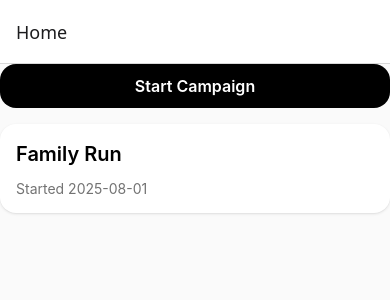
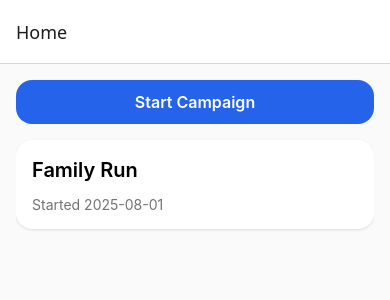
Before and after one commit to dzrust/dorfromantik_bg_helper, a React Native app: screen / in a window 390 px wide. Shown: the top 300 px of the page. Built offline with nearby package versions, Linux system fonts and the light colour scheme.

Commit message:
feat: add in new button styles and set a disabled state for the player adding when there are 4 players already

```diff
--- a/App.tsx
+++ b/App.tsx
@@ -9,14 +9,17 @@ import "./global.css";
 import { useColorScheme } from "react-native";
 import { Navigation } from "./src/navigation";
 import { ToastProvider } from "./src";
+import { SafeAreaProvider } from "react-native-safe-area-context";
 
 function App() {
   const isDarkMode = useColorScheme() === "dark";
 
   return (
-    <ToastProvider>
-      <Navigation />
-    </ToastProvider>
+    <SafeAreaProvider>
+      <ToastProvider>
+        <Navigation />
+      </ToastProvider>
+    </SafeAreaProvider>
   );
 }
 
--- a/src/components/ui/Button.tsx
+++ b/src/components/ui/Button.tsx
@@ -1,44 +1,105 @@
+
 import React from "react";
 import { Pressable, Text, PressableProps } from "react-native";
 import { cn } from "../../lib/cn";
-import { tokens } from "../../theme/tokens";
+
+type ColorVariant = "primary" | "secondary" | "tertiary";
+type StyleVariant = "solid" | "outline" | "ghost";
 
 type Props = PressableProps & {
-  variant?: "solid" | "outline" | "ghost";
+  color?: ColorVariant;
+  variant?: StyleVariant;
   size?: "sm" | "md" | "lg";
+  disabled?: boolean;
   className?: string;
   textClassName?: string;
   children?: React.ReactNode;
 };
 
+const colorStyles: Record<ColorVariant, any> = {
+  primary: {
+    solid: "bg-blue-600",
+    outline: "border border-blue-600",
+    ghost: "",
+    textSolid: "text-white",
+    textOutline: "text-blue-600",
+    textGhost: "text-blue-600",
+    disabledBg: "bg-blue-300",
+    disabledText: "text-white/70",
+  },
+  secondary: {
+    solid: "bg-green-600",
+    outline: "border border-green-600",
+    ghost: "",
+    textSolid: "text-white",
+    textOutline: "text-green-600",
+    textGhost: "text-green-600",
+    disabledBg: "bg-green-300",
+    disabledText: "text-white/70",
+  },
+  tertiary: {
+    solid: "bg-neutral-800",
+    outline: "border border-neutral-800",
+    ghost: "",
+    textSolid: "text-white",
+    textOutline: "text-neutral-800",
+    textGhost: "text-neutral-800",
+    disabledBg: "bg-neutral-400",
+    disabledText: "text-white/70",
+  },
+};
+
 export function Button({
+  color = "primary",
   variant = "solid",
   size = "md",
+  disabled = false,
   className,
   textClassName,
   children,
   ...rest
 }: Props) {
-  const base = "items-center justify-center " + tokens.radius;
+  const base = "items-center justify-center rounded-2xl";
   const sizes: Record<string, string> = {
     sm: "h-9 px-3",
     md: "h-11 px-4",
     lg: "h-12 px-5",
   };
-  const variants: Record<string, string> = {
-    solid: tokens.primaryBg,
-    outline: "bg-transparent border border-black",
-    ghost: "bg-transparent",
-  };
+
+  const styles = colorStyles[color];
+  const bg =
+    variant === "solid"
+      ? styles.solid
+      : variant === "outline"
+      ? styles.outline
+      : styles.ghost;
+  const textColor =
+    variant === "solid"
+      ? styles.textSolid
+      : variant === "outline"
+      ? styles.textOutline
+      : styles.textGhost;
+
+  const disabledBg =
+    variant === "solid" ? styles.disabledBg : variant === "outline" ? styles.outline : "";
+  const disabledText = styles.disabledText;
+
   return (
     <Pressable
-      className={cn(base, sizes[size], variants[variant], "active:opacity-80", className)}
+      className={cn(
+        base,
+        sizes[size],
+        disabled ? disabledBg : bg,
+        disabled && "opacity-60",
+        className
+      )}
       android_ripple={{ color: "#00000022" }}
+      disabled={disabled}
       {...rest}
     >
       <Text
         className={cn(
-          variant === "solid" ? tokens.primaryText : tokens.text,
+          disabled ? disabledText : textColor,
           "text-base font-semibold",
           textClassName
         )}
--- a/src/components/ui/Page.tsx
+++ b/src/components/ui/Page.tsx
@@ -1,5 +1,5 @@
 import React from "react";
-import { SafeAreaView, ScrollView, ViewProps } from "react-native";
+import { ScrollView, View, ViewProps } from "react-native";
 import { cn } from "../../lib/cn";
 
 type Props = ViewProps & {
@@ -8,13 +8,13 @@ type Props = ViewProps & {
   className?: string;
 };
 
-export function Page({ children, scroll = true, className, ...p }: Props) {
-  const Wrapper: any = scroll ? ScrollView : React.Fragment;
-  const wrapperProps = scroll ? { contentContainerStyle: { flexGrow: 1 } } : {};
+export function Page({ children, scroll = false, className, ...p }: Props) {
+  const Wrapper: any = scroll ? ScrollView : View;
+  const scrollProps = scroll ? { contentContainerStyle: { flexGrow: 1 } } : {};
 
   return (
-    <SafeAreaView className={cn("flex-1 bg-neutral-50", className)} {...p}>
-      <Wrapper {...wrapperProps}>{children}</Wrapper>
-    </SafeAreaView>
+    <Wrapper className={cn("flex-1 bg-neutral-50 p-4", className)} {...scrollProps} {...p}>
+      {children}
+    </Wrapper>
   );
 }
--- a/src/pages/NewCampaign.tsx
+++ b/src/pages/NewCampaign.tsx
@@ -23,7 +23,7 @@ export default function NewCampaign() {
 
   const addPlayer = () => {
     const n = playerName.trim();
-    if (!n) return;
+    if (!n || players.length === 4) return;
     setPlayers((p) => [...p, { id: Math.random().toString(36).slice(2), name: n }]);
     setPlayerName("");
   };
@@ -79,9 +79,14 @@ export default function NewCampaign() {
           <Subtitle>Finally who all is playing?</Subtitle>
           <View className="flex-row gap-2">
             <View className="flex-1">
-              <Input placeholder="Player Name" value={playerName} onChangeText={setPlayerName} />
+              <Input
+                placeholder="Player Name"
+                value={playerName}
+                onChangeText={setPlayerName}
+                editable={players.length < 4}
+              />
             </View>
-            <Button className="flex-2" onPress={addPlayer}>
+            <Button className="flex-2" onPress={addPlayer} disabled={players.length === 4}>
               Add
             </Button>
           </View>
```
